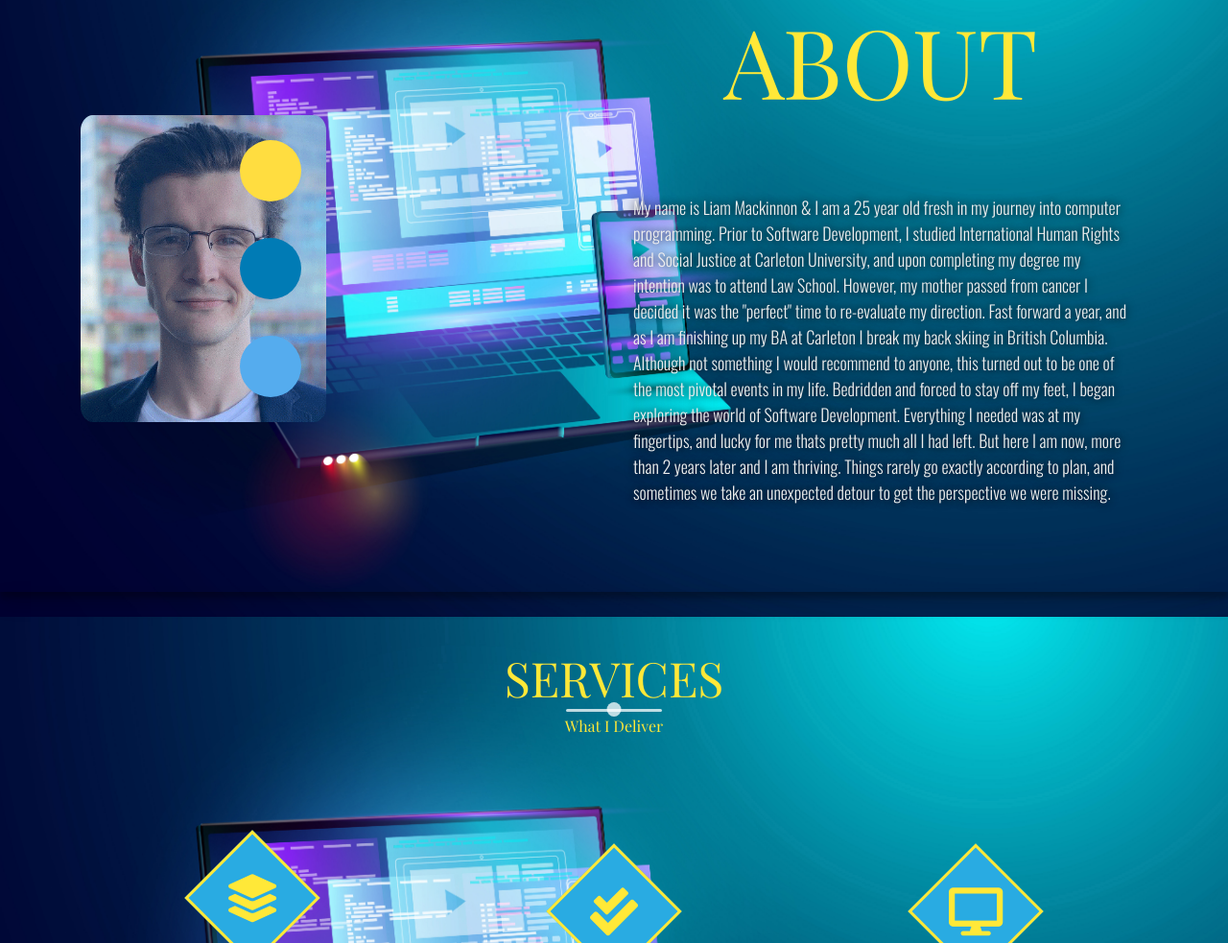
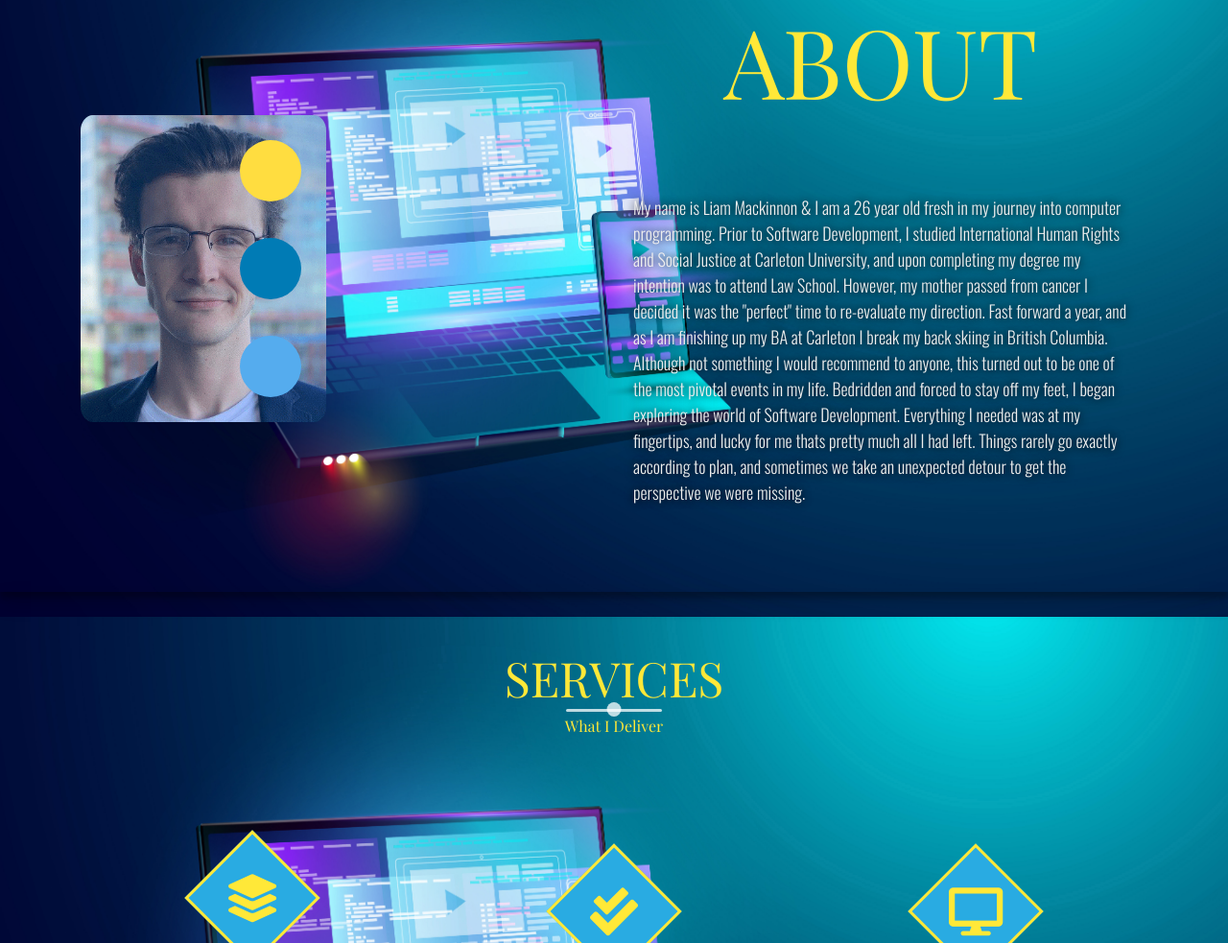
Before and after one commit to liam-mack/myWebsite, a website: page index.html in a window 1280 px wide. Shown: the part 957-1940 px from the top of the page at 96% size. Drawn offline with nearby package versions, Linux system fonts and the light colour scheme; a web font is replaced by a local one.

Commit message:
Adjusted About Age

```diff
--- a/index.html
+++ b/index.html
@@ -103,7 +103,7 @@
             <h1>About</h1>
           </div>
           <p>
-            My name is Liam Mackinnon & I am a 25 year old fresh in my journey
+            My name is Liam Mackinnon & I am a 26 year old fresh in my journey
             into computer programming. Prior to Software Development, I studied
             International Human Rights and Social Justice at Carleton
             University, and upon completing my degree my intention was to attend
@@ -114,8 +114,7 @@
             anyone, this turned out to be one of the most pivotal events in my
             life. Bedridden and forced to stay off my feet, I began exploring
             the world of Software Development. Everything I needed was at my
-            fingertips, and lucky for me thats pretty much all I had left. But
-            here I am now, more than 2 years later and I am thriving. Things
+            fingertips, and lucky for me thats pretty much all I had left. Things
             rarely go exactly according to plan, and sometimes we take an
             unexpected detour to get the perspective we were missing.
           </p>
```
